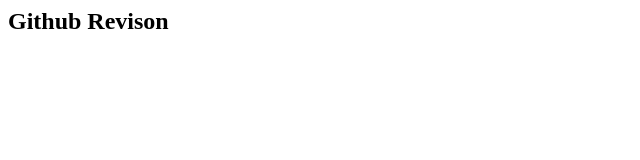
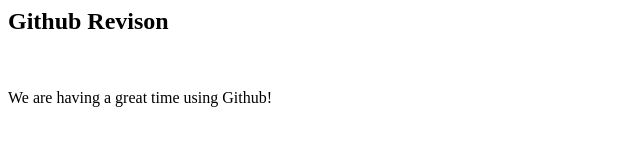
Before and after one commit to TimmyTimon/git-webapp, a plain HTML site: page index.html in a window 1280 px wide. Shown: the whole page, without its empty margins (0-640 px from the left). Drawn offline with Linux system fonts and the light colour scheme.

Commit message:
Added a new line to the main HTML page

```diff
--- a/index.html
+++ b/index.html
@@ -7,5 +7,7 @@
 </head>
 <body>
     <h2>Github Revison</h2>
+    <br>
+    <p>We are having a great time using Github!</p>
 </body>
 </html>
```
